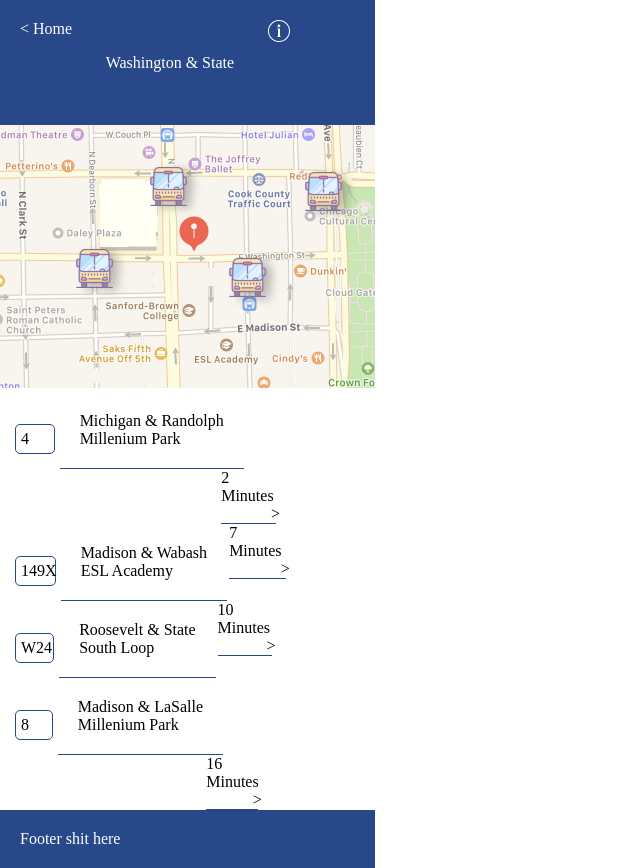
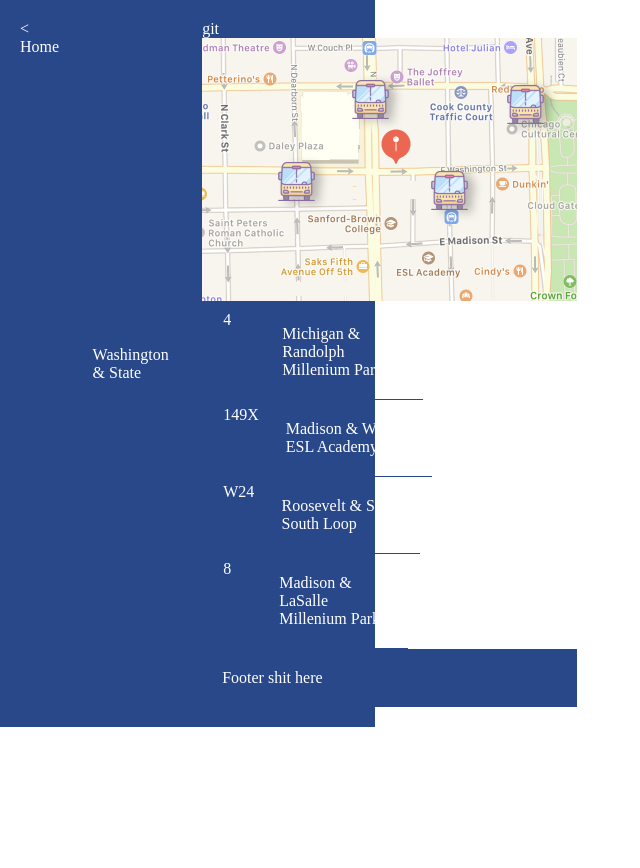
Before and after one commit to apwerneiwski/frontend_challenge, a plain HTML site: page index.html in a window 1280 px wide. Shown: the whole page, without its empty margins (0-640 px from the left). After the commit the page ends 800 px from the top, so only its background shows below. Drawn offline with Linux system fonts and the light colour scheme.

Commit message:
Working Draft 2.0

```diff
--- a/css/style.css
+++ b/css/style.css
@@ -20,9 +20,10 @@ header, footer {
 }
 
 li {
- display: inline-block;
+ display: flex;
  margin-left: 15px;
  margin-bottom:
+ width: 100%;
 }
 
 .info {
@@ -36,6 +37,7 @@ span {
 
 .stops-list {
   display: flex;
+  width: 100%;
 }
 
 .stop-info {
@@ -43,6 +45,7 @@ span {
   align-items: center;
   border-bottom: 1px solid #294889;
   padding: 20px;
+  width: 75%
 }
 
  .stop-badge {
@@ -51,19 +54,17 @@ span {
    border: 1px solid #294889;
    border-radius: 5px;
    padding: 5px;
-   width: 10%
+   width: 20%
 }
 
 .eta {
-  float: right;
   width: 20%;
   display: inline-block;
-  margin-right: 15px;
+  margin:
   border-bottom: 1px solid #294889;
 }
 
 .arrow-right {
-  display: inline;
-  float: right;
+  display: flex;
   width: 10%;
 }
--- a/index.html
+++ b/index.html
@@ -15,10 +15,7 @@
       <div class="h2">
         <h2>Washington & State</h2>
       </div>
-      <div class="info">
-        <img src="images/info_icon.png" alt="Info Icon">
-      </div>
-    </header>
+      <div class="info">git
     <div>
       <img src="images/map.png" alt="Map of Wash & State Stop">
     </div>
```
